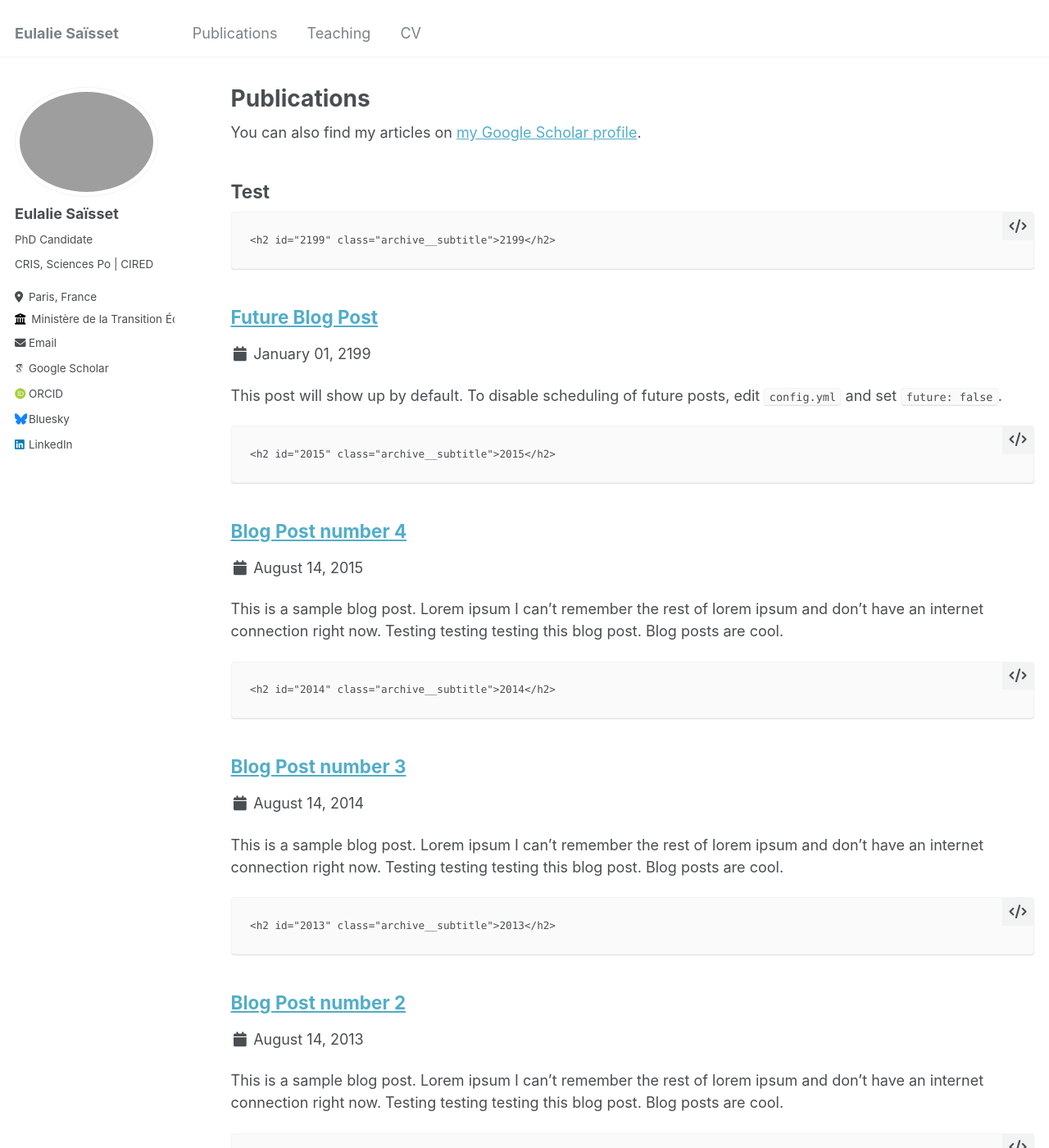
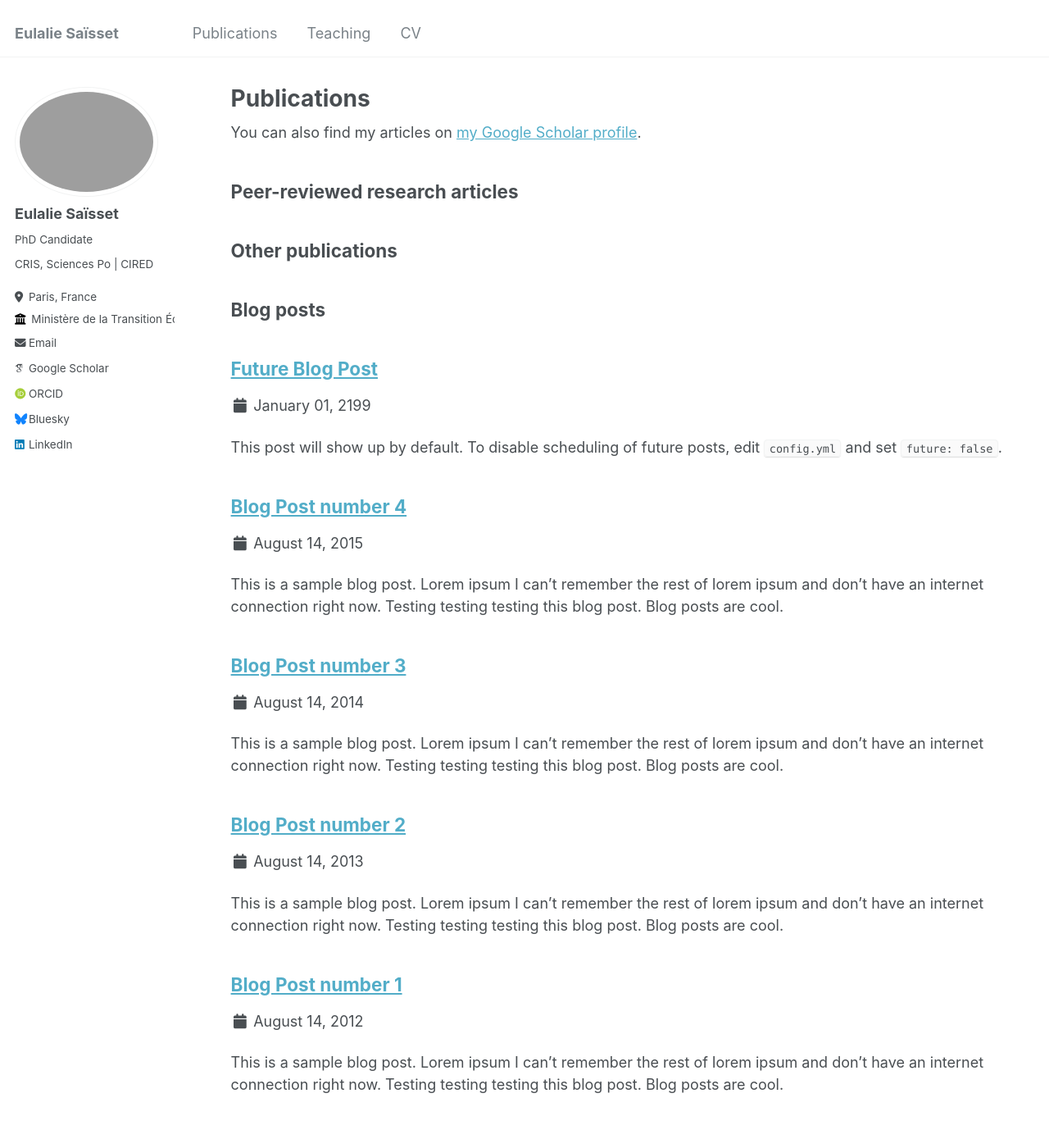
Before and after one commit to eulaliesaisset/eulaliesaisset.github.io, a Jekyll site: the page built from _pages/publications.md, in a window 1280 px wide and 1400 px high. Shown: the whole window at 82% size. Built offline with Jekyll 4.4.1, drawn with Linux system fonts in a browser that asks for light colours; some web fonts are replaced; some of the changed text lies outside the part shown.

Commit message:
Update publications.md adding blog posts

```diff
--- a/_pages/publications.md
+++ b/_pages/publications.md
@@ -9,18 +9,20 @@ author_profile: true
   <div class="wordwrap">You can also find my articles on <a href="{{site.author.googlescholar}}">my Google Scholar profile</a>.</div>
 {% endif %}
 
+## Peer-reviewed research articles
 {% include base_path %}
 
 {% for post in site.publications reversed %}
   {% include archive-single.html %}
 {% endfor %}
 
-## Test
+## Other publications
+
+## Blog posts
 {% capture written_year %}'None'{% endcapture %}
 {% for post in site.posts %}
   {% capture year %}{{ post.date | date: '%Y' }}{% endcapture %}
   {% if year != written_year %}
-    <h2 id="{{ year | slugify }}" class="archive__subtitle">{{ year }}</h2>
     {% capture written_year %}{{ year }}{% endcapture %}
   {% endif %}
   {% include archive-single.html %}
```
